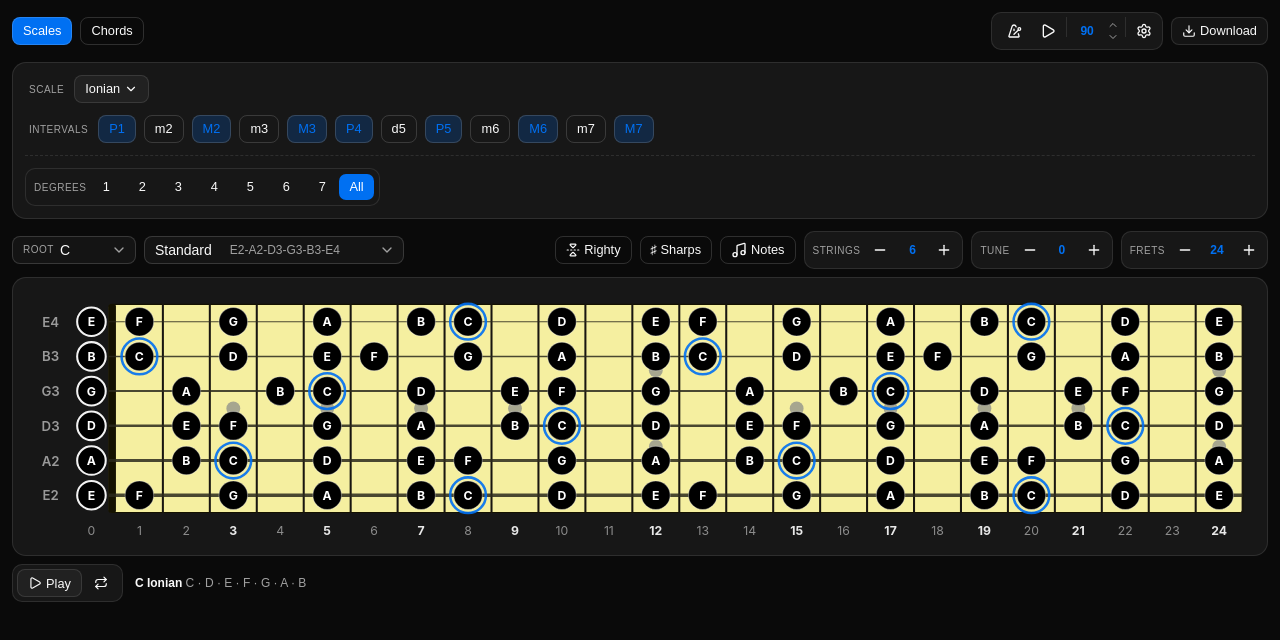
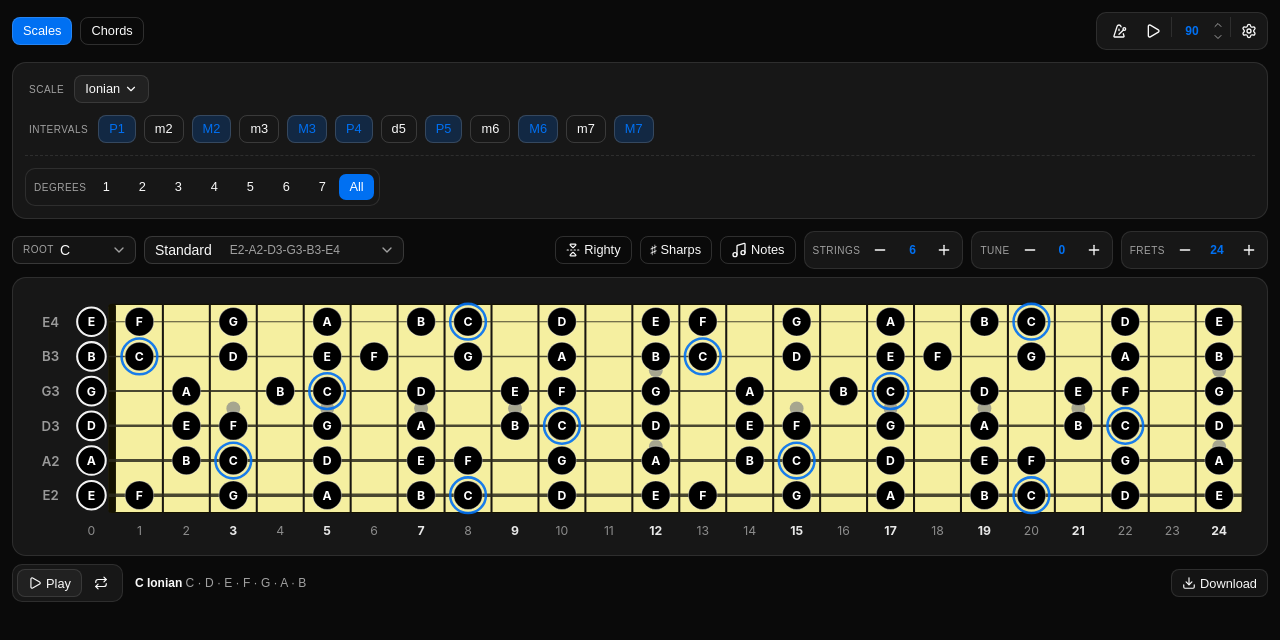
Before and after one commit to vedsarkar/fretboard-visualizer, a React (Vite) app: page / in a window 1280 px wide. Shown: the top 640 px of the page. Built offline with nearby package versions, Linux system fonts and the light colour scheme.

Commit message:
Move Download button to footer row right of the summary
Co-authored-by: Cursor <cursoragent@cursor.com>

```diff
--- a/src/App.jsx
+++ b/src/App.jsx
@@ -172,13 +172,6 @@ export default function App() {
 
               <div className="ml-auto flex items-center gap-2">
                 <TempoCluster state={state} dispatch={dispatch} isPlaying={isPlaying} />
-
-                <Hint label="Download the diagram as a PNG">
-                  <Button variant="outline" size="sm" data-testid="export-btn" onClick={onExport}>
-                    <Download />
-                    Download
-                  </Button>
-                </Hint>
               </div>
             </div>
           </div>
@@ -221,6 +214,15 @@ export default function App() {
               {'  '}
               {intervals.map((semi) => names[(state.rootPc + semi) % 12]).join(' \u00b7 ')}
             </p>
+
+            <div className="ml-auto flex items-center gap-2">
+              <Hint label="Download the diagram as a PNG">
+                <Button variant="outline" size="sm" data-testid="export-btn" onClick={onExport}>
+                  <Download />
+                  Download
+                </Button>
+              </Hint>
+            </div>
           </div>
         </section>
       </div>
```
